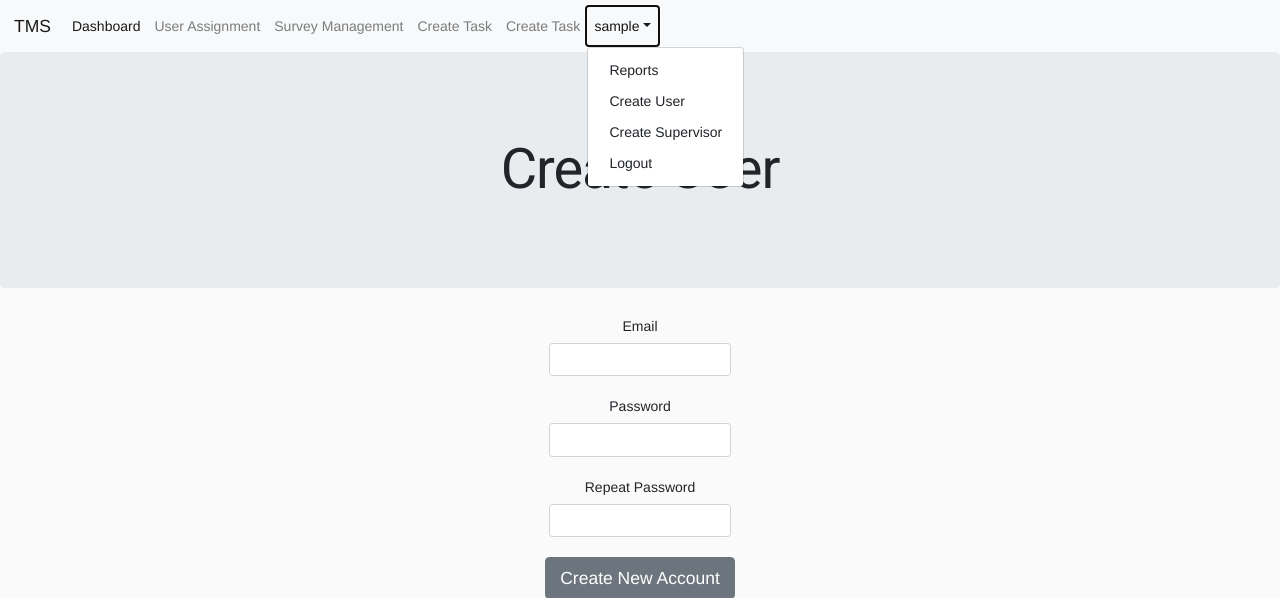
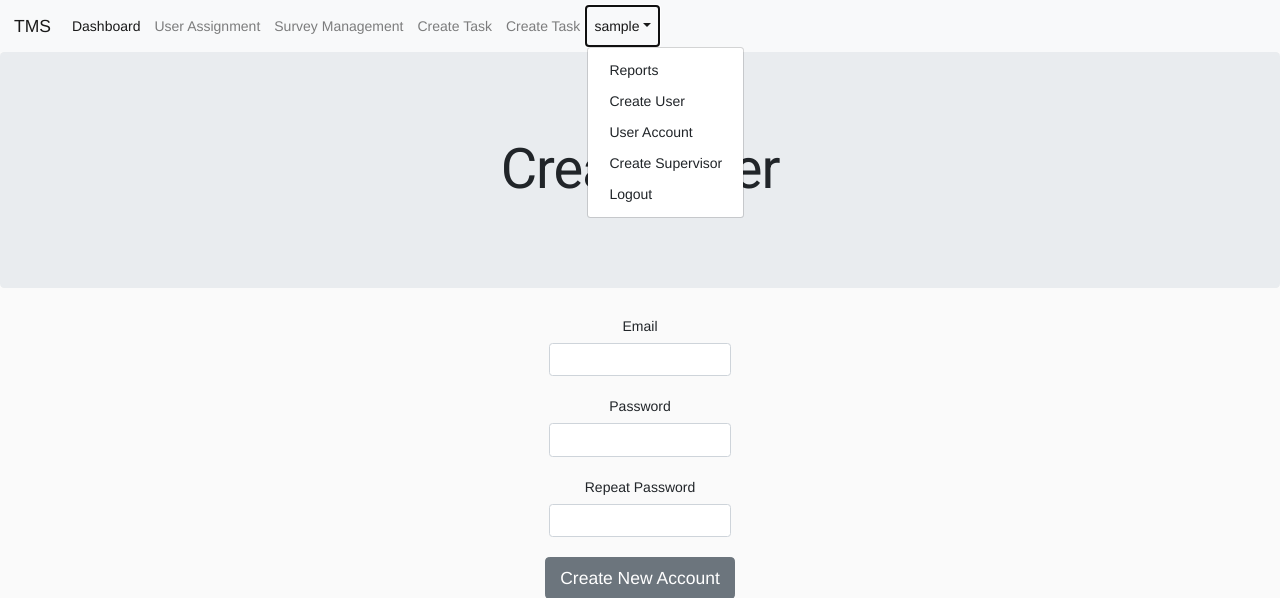
Before and after one commit to mhoff873/KU-Capstone---TMS, a Flask app: page /create_user/ in a window 1280 px wide, after a click that opens the changed part. Shown: the top 598 px of the page. Run offline with Flask 2, Linux system fonts and the light colour scheme; the visitor is signed in with stand-in values (Sample User, id 1); some libraries are stand-ins or nearby versions.

Commit message:
Added User Account page and dummy files in templates/userAccount.html

```diff
--- a/templates/base.html
+++ b/templates/base.html
@@ -75,6 +75,7 @@
             {% if current_user.role=="admin" %}
             <a class="dropdown-item" href="#">Reports</a>
             <a class="dropdown-item" href="{{url_for('create_user')}}">Create User</a>
+            <a class="dropdown-item" href="{{url_for('user_account')}}">User Account</a>
             <a class="dropdown-item" href="{{url_for('create_supervisor')}}">Create Supervisor</a>
             {% endif %}
 
--- a/views.py
+++ b/views.py
@@ -121,7 +121,7 @@ def dashboard():
 
         # mapping of user
         user_2_tasks={}
-        tasks_2_users={}
+        task_2_users={}
 
         # a plain array of user and tasks IDs assigned to the Supervisor
         userIDs=[]
@@ -345,3 +345,10 @@ def create_task():
             if step.add_detailed_step.data:
                 step.detailed_steps.append_entry()
     return render_template('create_task.html', form=form)
+
+
+#User Account
+@app.route("/user_account/", methods=["GET", "POST"])
+@login_required
+def user_account():
+    return render_template("userAccount.html")
```
Also changed, not shown: templates/dashboard.html (+9 -6 lines), templates/userAccount.html (added).
